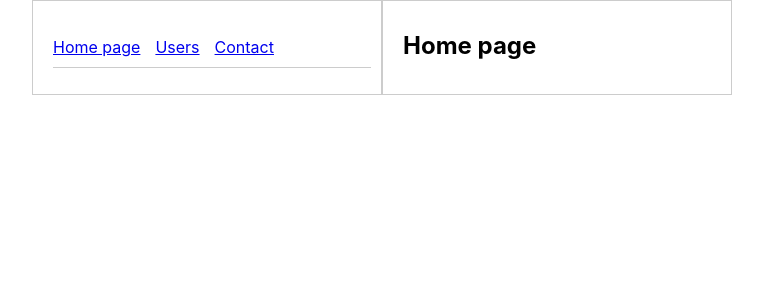
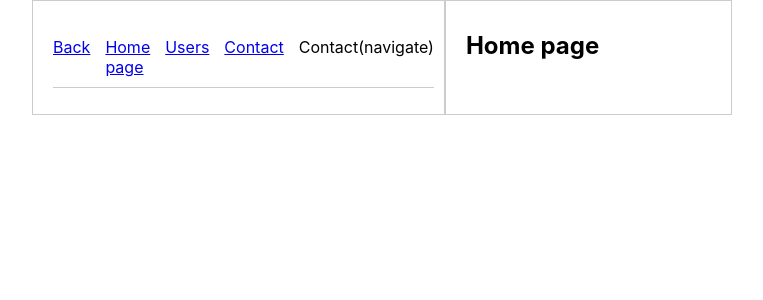
Before and after one commit to osmanbeshirov/Turkcell-react-201, a React (Create React App) app: page / in a window 1280 px wide. Shown: the top 300 px of the page, without its empty margins (258-1021 px from the left). Built offline with nearby package versions, Linux system fonts and the light colour scheme.

Commit message:
useNavigate hook in routing

```diff
--- a/src/components/Menu.tsx
+++ b/src/components/Menu.tsx
@@ -1,11 +1,18 @@
 import React from 'react'
 
-import { Link } from 'react-router-dom'
+import { Link, useNavigate } from 'react-router-dom'
+
+
 
 const Menu = () => {
+    const navigate = useNavigate()
+
     return (
         <div>
             <ul className='menu'>
+                <li >
+                    <a onClick={() => navigate(-1)} href='#/'>Back</a>
+                </li>
                 <li>
                     <Link to={'/'}>Home page</Link >
                 </li>
@@ -16,6 +23,9 @@ const Menu = () => {
                 <li>
                     <Link to={'contact'}>Contact</Link>
                 </li>
+                <li onClick={() => navigate('contact')}>
+                    Contact(navigate)
+                </li>
             </ul>
         </div>
     )
```
